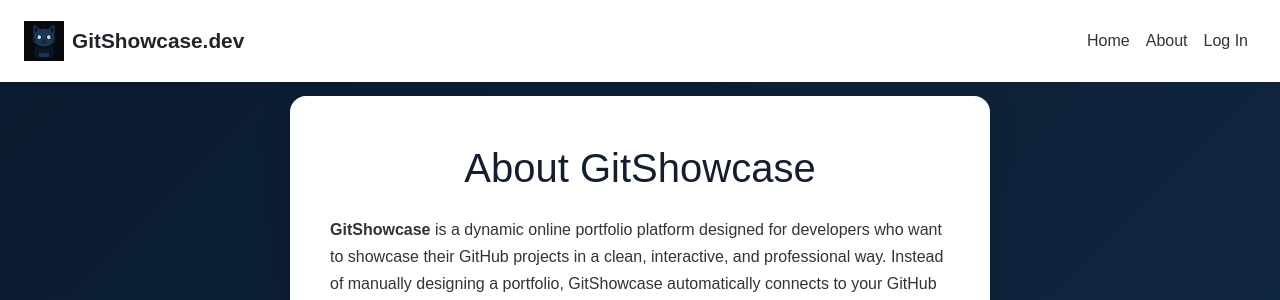
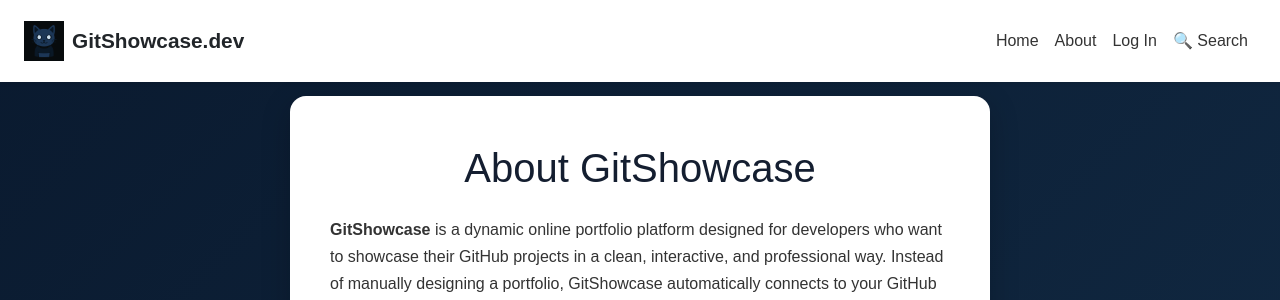
Before and after one commit to colmwoods/GitShowcase.dev, a Django app: page /about/ in a window 1280 px wide. Shown: the top 300 px of the page. Run offline with Django 5.2, Linux system fonts and the light colour scheme.

Commit message:
Create search.html and add it up top of navbar in base.html

```diff
--- a/templates/base.html
+++ b/templates/base.html
@@ -52,6 +52,9 @@
                     {% else %}
                     <li class="nav-item"><a class="nav-link" href="/accounts/login/">Log In</a></li>
                     {% endif %}
+                    <li class="nav-item">
+                        <a class="nav-link" href="{% url 'search' %}">🔍 Search</a>
+                    </li>
                 </ul>
             </div>
         </div>
```
Also changed, not shown: templates/search.html (added).
